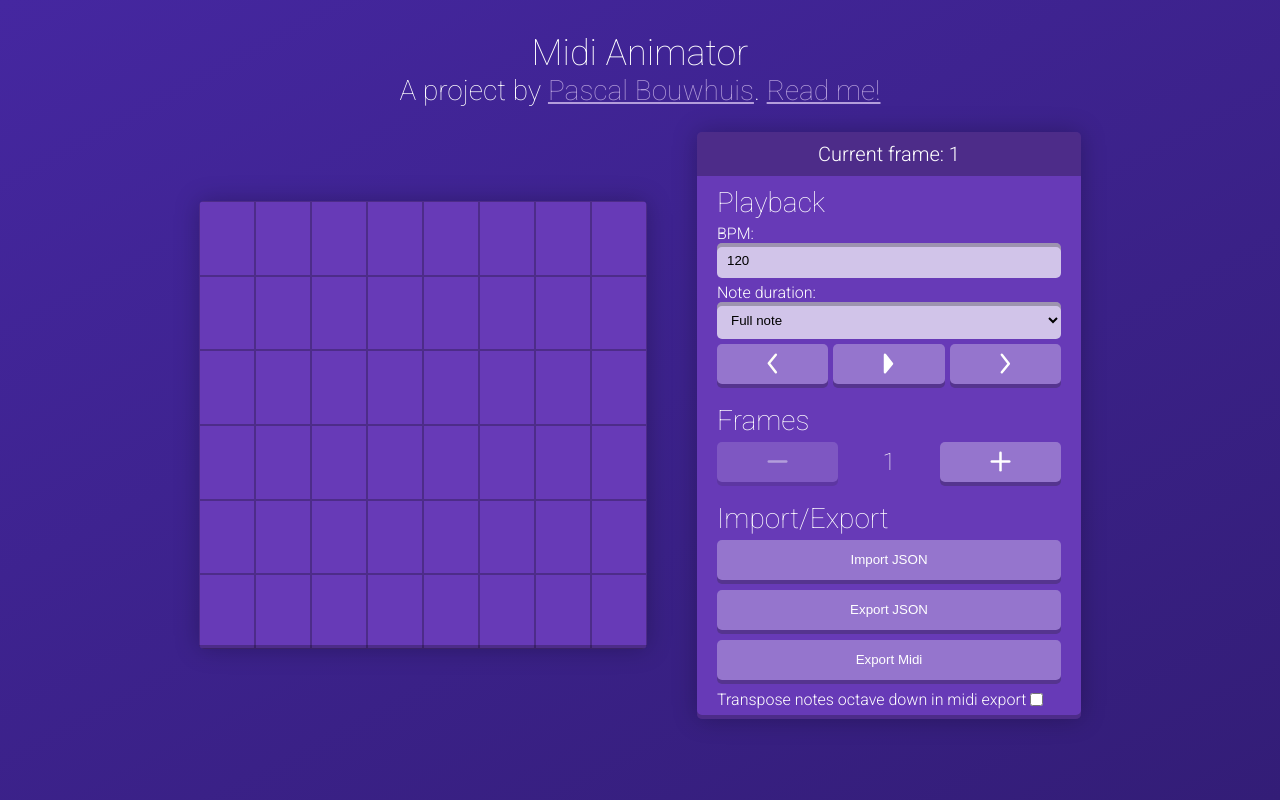
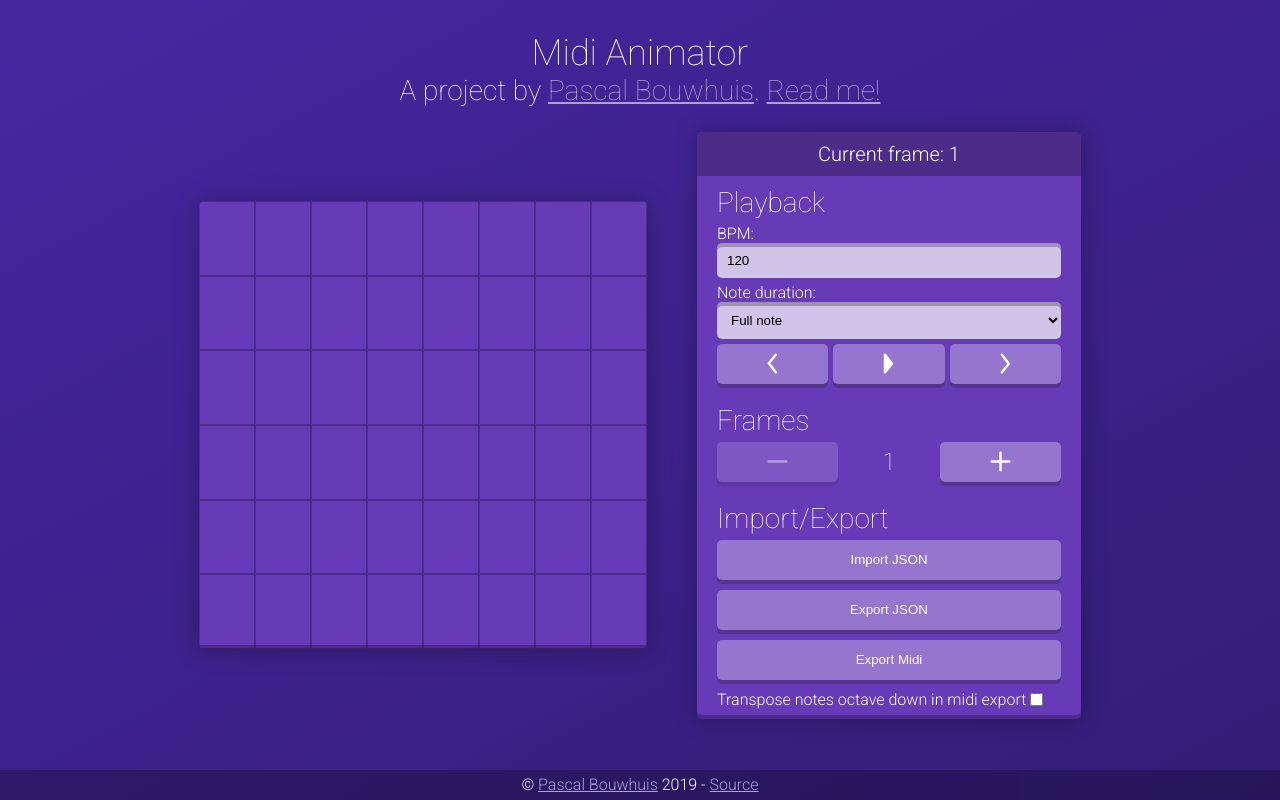
Before and after one commit to Gabbersaurus/midi-animator, a Vue app: page / in a window 1280 px wide. Built offline with nearby package versions, Linux system fonts and the light colour scheme.

Commit message:
Added footer

```diff
--- a/src/App.vue
+++ b/src/App.vue
@@ -10,6 +10,7 @@
             <AnimationGrid/>
             <Settings/>
         </main>
+        <copyright></copyright>
     </div>
 </template>
 
@@ -17,6 +18,7 @@
   import AnimationGrid from './components/AnimationGrid.vue';
   import Settings from './components/Settings.vue';
   import InfoOverlay from './components/InfoOverlay';
+  import Copyright from './components/Copyright';
 
   export default {
     name: 'app',
@@ -24,6 +26,7 @@
       InfoOverlay,
       AnimationGrid,
       Settings,
+      Copyright
     },
     data () {
       return {
--- /dev/null
+++ b/src/components/Copyright.vue
@@ -0,0 +1,33 @@
+<template>
+    <footer id="copyright-overlay">
+        &copy; <a href="https://www.linkedin.com/in/pascal-bouwhuis-67971045/" target="_blank">Pascal Bouwhuis</a>
+        {{year}} - <a href="https://github.com/Gabbersaurus/midi-animator" target="_blank">Source</a>
+    </footer>
+</template>
+
+<script>
+  export default {
+    name: 'InfoOverlay',
+    props: ['open'],
+    data () {
+      return {
+        year: new Date().getFullYear()
+      };
+    }
+  };
+</script>
+
+<style lang="scss" scoped>
+    @import '../scss/mixins/breakpoints';
+
+    #copyright-overlay {
+        position: fixed;
+        bottom: 0;
+        left: 0;
+        right: 0;
+        background-color: rgba(0, 0, 0, 0.25);
+        text-align: center;
+        height: 30px;
+        line-height: 30px;
+    }
+</style>
```
